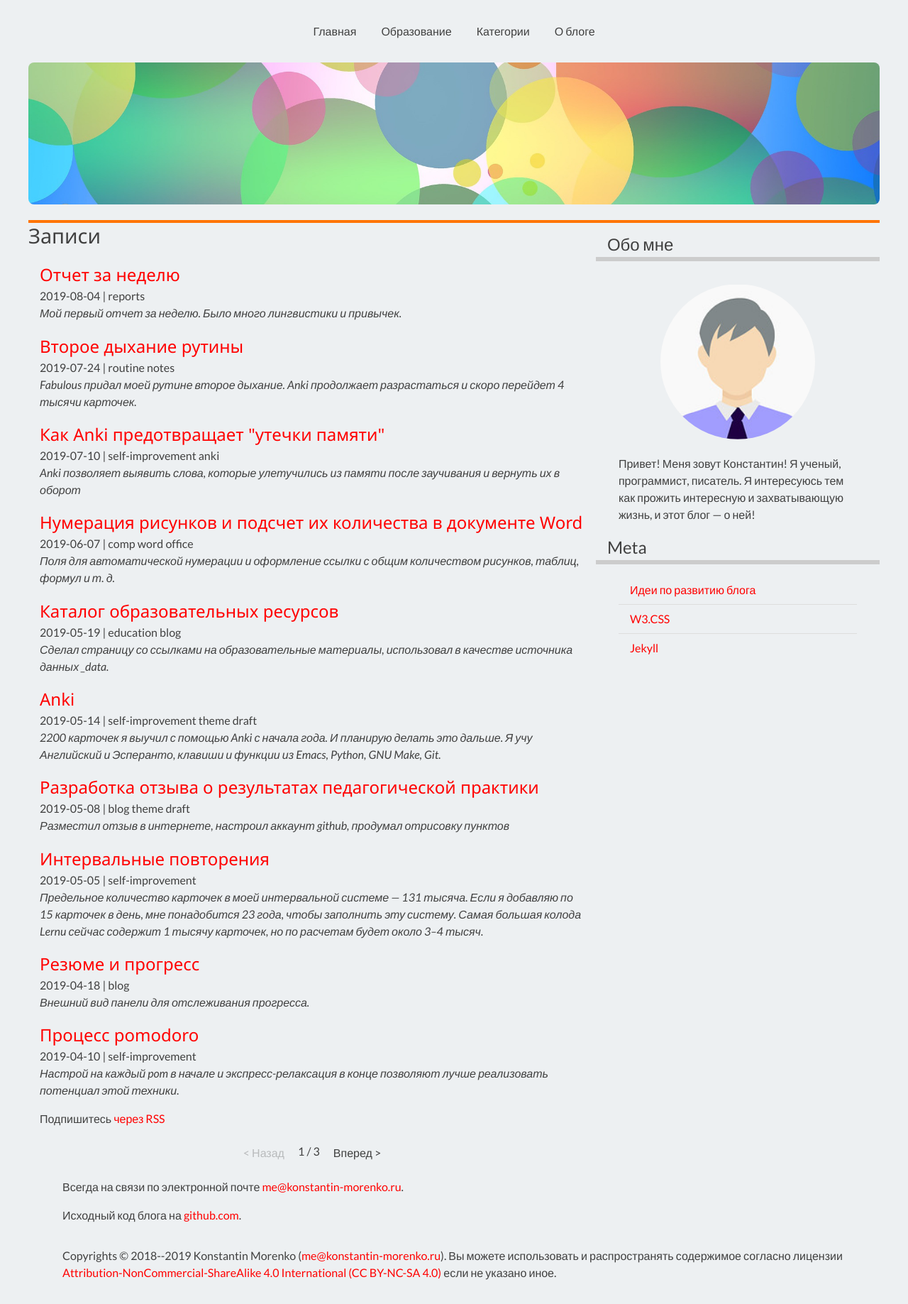
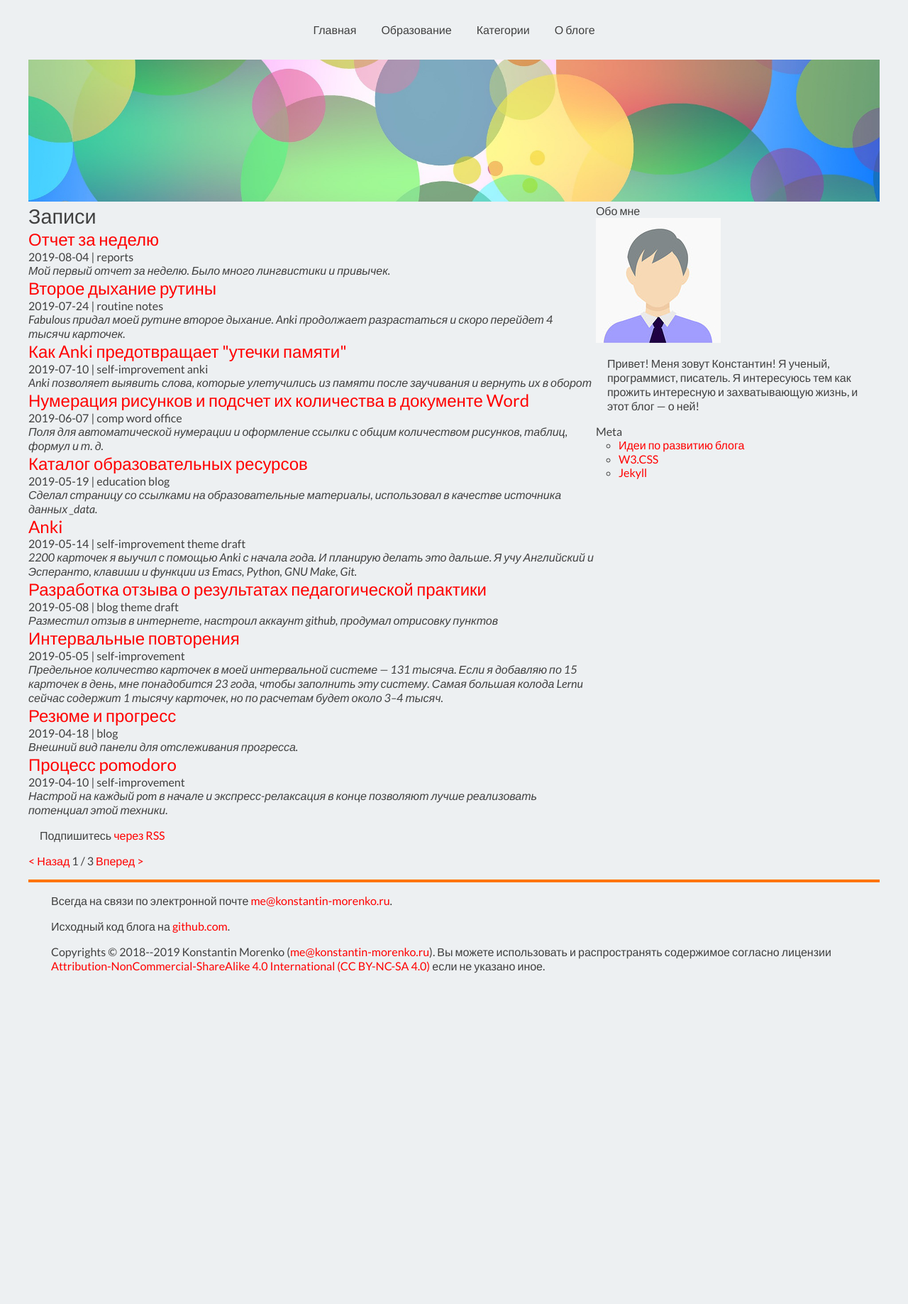
Before and after one commit to konstantin-morenko/personal-site, a Jekyll site: the page built from index.html, in a window 1280 px wide. Shown: the whole page at 71% size. Built offline with Jekyll 4.4.1, drawn with Linux system fonts in a browser that asks for light colours; the list of posts is cut into pages by our own code; after the commit the page ends 1387 px from its top, so only the background shows below that.

Commit message:
Totally removed W3CSS

```diff
--- a/_includes/preamble.html
+++ b/_includes/preamble.html
@@ -2,8 +2,6 @@
   <meta charset="utf-8">
   <meta http-equiv="X-UA-Compatible" content="IE=edge">
   <meta name="viewport" content="width=device-width, initial-scale=1">
-  <link rel="stylesheet" href="/assets/img.css">
-  <link rel="stylesheet" href="https://www.w3schools.com/w3css/4/w3.css">
   <link rel="stylesheet" href="/assets/reset.css">
   <link rel="stylesheet" href="/assets/style.css">
 </head>
--- a/_layouts/default.html
+++ b/_layouts/default.html
@@ -2,7 +2,7 @@
 layout: base
 ---
 
-<div>
+<div style="display: flex;">
   <main>
     {{ content }}
   </main>
```
